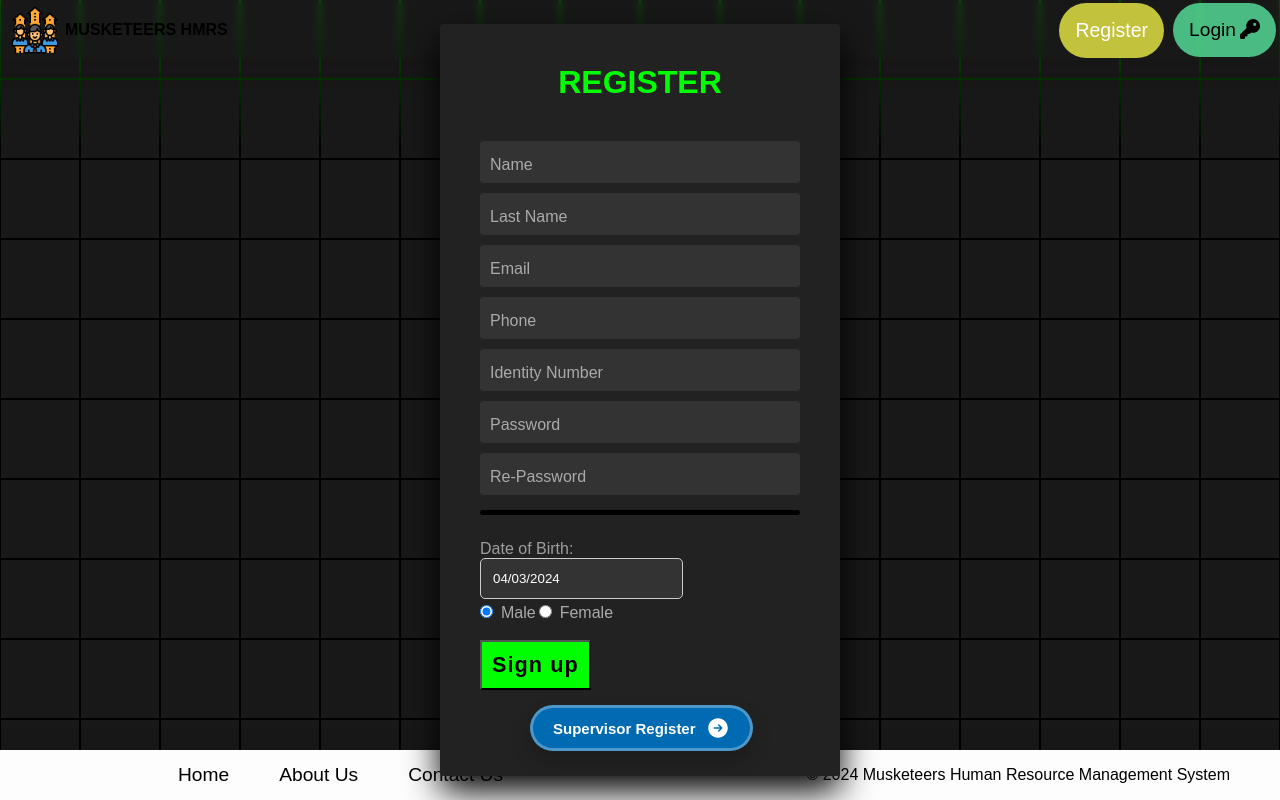
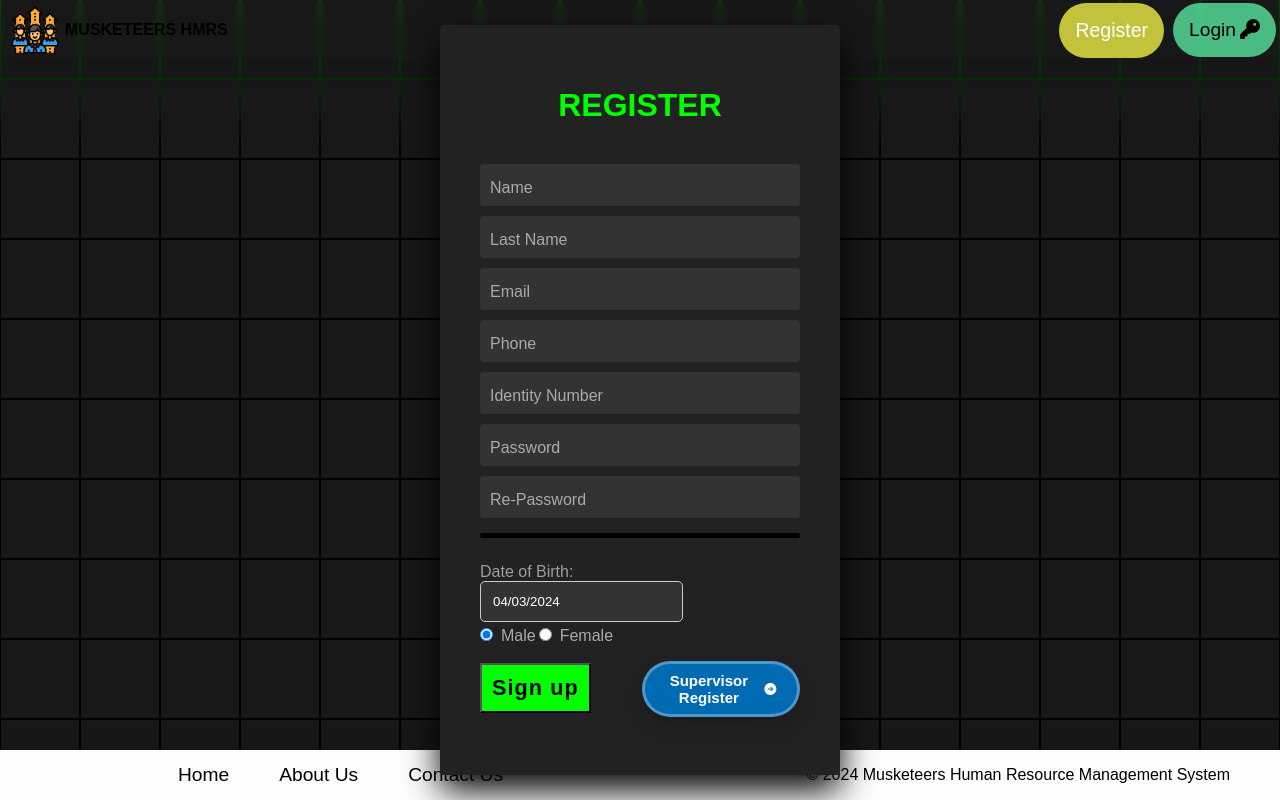
Before and after one commit to SertugOzcan/HMRS, a React (Vite) app: page /register-page in a window 1280 px wide. Built offline with nearby package versions, Linux system fonts and the light colour scheme.

Commit message:
position and some other fix

```diff
--- a/src/pages/LoginPage.css
+++ b/src/pages/LoginPage.css
@@ -145,3 +145,8 @@
     height: calc(20vw - 2px);
   }
 }
+
+.login-message {
+  color: red;
+
+}
--- a/src/pages/ManagerRegisterPage.css
+++ b/src/pages/ManagerRegisterPage.css
@@ -337,7 +337,7 @@ animation: gradientAnimation 5s ease infinite;
     display: flex;
     position: absolute;
     right: 0px;
-    top: 452px; /* Mesajın biraz aşağıya kayması */
+    top: 550px; /* Mesajın biraz aşağıya kayması */
     width: 50%;
     justify-content: center;
     text-align: center;
@@ -345,6 +345,7 @@ animation: gradientAnimation 5s ease infinite;
     border-radius: 4px;
     transition: opacity 0.3s ease-in-out;
     opacity: 0;
+    left: 440px;
 }
 
 
@@ -420,7 +421,7 @@ animation: gradientAnimation 5s ease infinite;
     font-size: 15px;
     cursor: pointer;
     left: 590px;
-    top: 640px;
+    top: 610px;
   }
 
   /* Butonun üstündeki ikonlar için */
--- a/src/pages/RegisterPage.css
+++ b/src/pages/RegisterPage.css
@@ -65,6 +65,7 @@
   padding: 40px;
   border-radius: 4px;
   box-shadow: 0 15px 35px rgba(0,0,0,9);
+  height: 750px;
 }
 .sectionRegister  .register .contentsRegister
 {
@@ -231,8 +232,8 @@ textarea::-webkit-scrollbar-thumb {
 
 .registration-message-guest {
   position: absolute;
-  margin-top: -30px; /* Önceki değeri artırabilirsiniz */
-left: 0px;
+  margin-top: 15px; /* Önceki değeri artırabilirsiniz */
+left: 20px;
   opacity: 0;
   transform: translateY(-1px);
   transition: opacity 0.5s ease-in-out, transform 0.5s ease-in-out;
@@ -271,14 +272,13 @@ left: 0px;
 
 
 
-.manager_link {
-  text-decoration: none;
-}
+
+
 
 
 
 .button_go_manager_register {
-  position: relative;
+  position: absolute;
   transition: all 0.3s ease-in-out;
   box-shadow: 0px 10px 20px rgba(0, 0, 0, 0.2);
   padding-block: 0.5rem;
@@ -296,8 +296,9 @@ left: 0px;
   overflow: hidden;
   font-size: 15px;
   cursor: pointer;
-  top: 15px;
-  left: 50px;
+  top: 497px;
+  left: 162px;
+
 }
 
 .icon {
@@ -351,9 +352,9 @@ left: 0px;
 
 
 .register_input:focus ~ .register-label,
-.register_input:active ~ .register-label {
-  transform: translateY(-7.5px);
-  font-size: 0.8em;
+.register_input:valid ~ .register-label {
+  transform: translateY(-15px);
+  font-size: 0.7em;
   color: #fff;
 }
 
--- a/src/pages/RegisterPage.jsx
+++ b/src/pages/RegisterPage.jsx
@@ -180,6 +180,7 @@ const RegisterPage = () => {
                 <i className="register-label">Email</i>
                 <input
                   type="text"
+                  required
                   className="register_input"
                   value={phone}
                   onChange={(e) => setPhone(e.target.value)}
```
